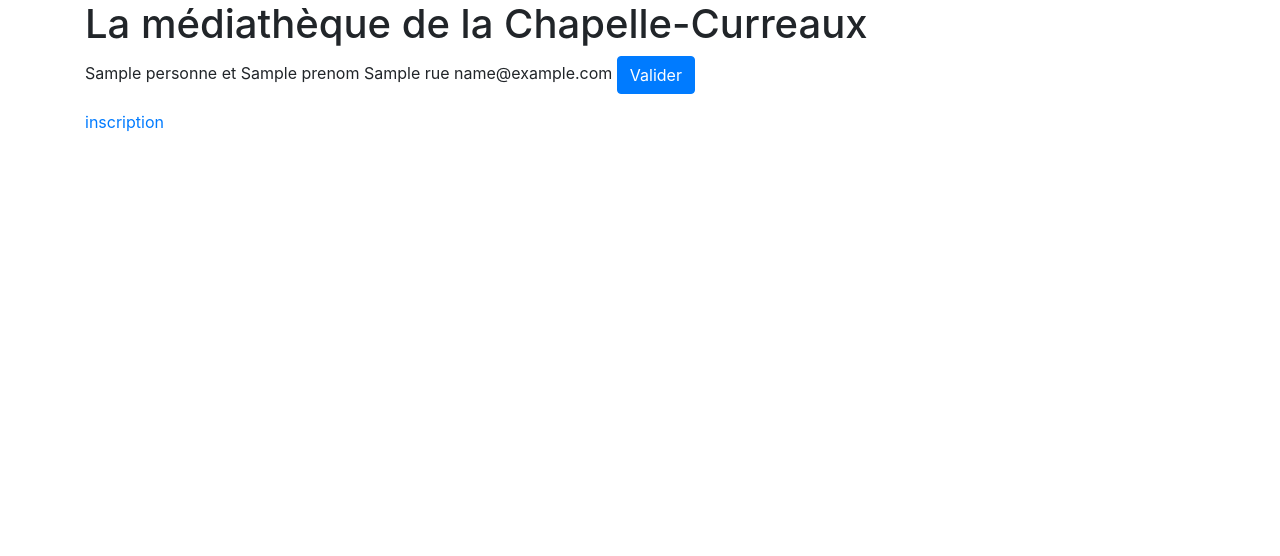
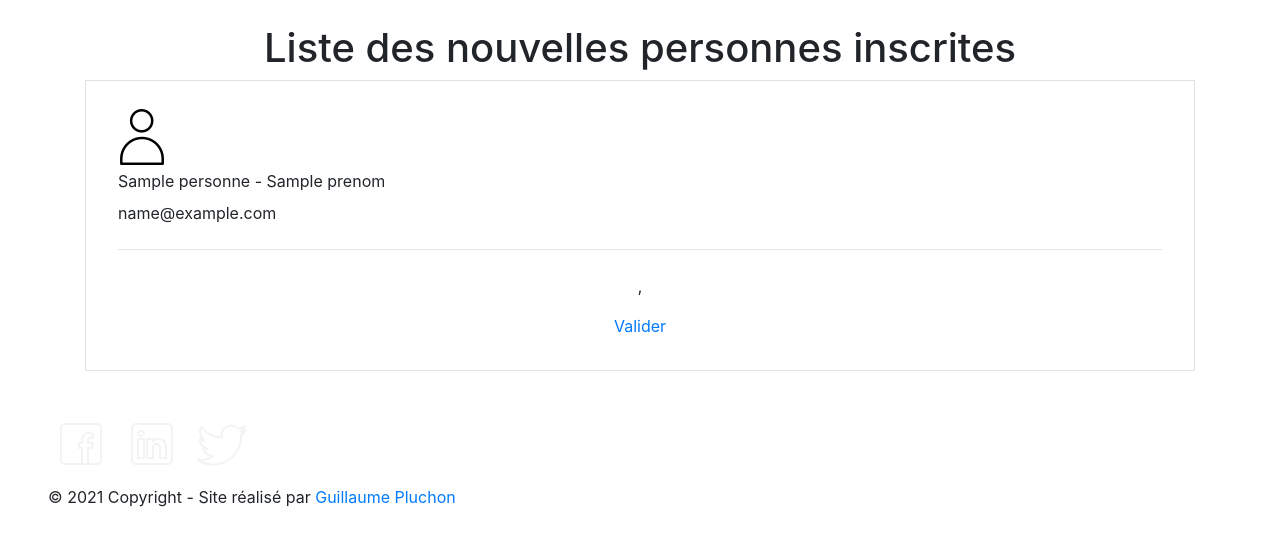
Before and after one commit to guitou35/app_mediatheque, a Symfony app: template templates/admin/validateUser.html.twig in a window 1280 px wide. Shown: the part 56-612 px from the top of the page. Run offline with Twig, Linux system fonts and the light colour scheme; the template is opened without the code that fills it: most values are stand-ins (such as "Sample title", 1, 10 or a date in 2020); some libraries are stand-ins or nearby versions.

Commit message:
[ADD] footer and style user validate page

```diff
--- a/templates/admin/validateUser.html.twig
+++ b/templates/admin/validateUser.html.twig
@@ -4,18 +4,12 @@
 
 {% block body %}
     <div class="container">
-        <h1>La médiathèque de la Chapelle-Curreaux</h1>
+        <h1 class="mx-auto text-center text-theme-blue font-semibold pt-4 text-4xl">Liste des nouvelles personnes inscrites</h1>
 
         {% for personne in personnes %}
-            <p>
-            {{ personne.nom }} et {{ personne.prenom }}
-            {{ personne.adresse.rue }}
-            {{ personne.email }}
-            <a href="{{ path('admin_validate_new_user',{'id':personne.id}) }}" class="btn btn-primary">Valider</a>
-            </p>
+            {% include 'components/_card_personne.html.twig' %}
         {% endfor %}
 
-        <a href="{{ path('inscription') }}">inscription</a>
     </div>
 
 {% endblock %}
--- a/templates/base.html.twig
+++ b/templates/base.html.twig
@@ -23,5 +23,6 @@
 <body>
 {% include('layout/_header.html.twig') %}
 {% block body %}{% endblock %}
+{% include 'layout/_footer.html.twig' %}
 </body>
 </html>
--- /dev/null
+++ b/templates/components/_card_personne.html.twig
@@ -0,0 +1,17 @@
+<div class="m-6 border rounded-md flex flex-col mx-auto shadow-xl bg-white card-person p-4" id="personne-{{ personne.id }}">
+    <div class="mx-auto"><img class="rounded-t-md" src="{{ asset('images/user.png') }}"
+                               alt="livre images"></div>
+    <div class="text-theme-blue text-lg font-semibold mx-auto px-2">{{ personne.nom }} - {{ personne.prenom }} </div>
+    <div class="text-theme-blue italic mx-auto p-2">{{ personne.email }}</div>
+    <div class="px-2">
+        <hr>
+        <div class="text-center p-2">
+
+            {{ personne.adresse.rue }}, <br>
+            {{ personne.adresse.codePostal }} {{ personne.adresse.ville }}
+        </div>
+        <div class="text-center p-2 ">
+            <a href="{{ path('admin_validate_new_user',{'id':personne.id}) }}" class="bttn style-none" >Valider</a>
+        </div>
+    </div>
+</div>
--- /dev/null
+++ b/templates/layout/_footer.html.twig
@@ -0,0 +1,19 @@
+<footer class="bg-theme-purple flex flex-col justify-center items-center p-5">
+
+    <div class="flex flex-row">
+        <a href="#">
+            <img class="px-2" src="{{ asset('images/facebook.svg') }}" alt="facebook">
+        </a>
+        <a href="#">
+            <img class="px-2" src="{{ asset('images/linkedin.svg') }}" alt="linkedin">
+        </a>
+        <a href="#">
+            <img class="px-2" src="{{ asset('images/twitter.svg') }}" alt="twitter">
+        </a>
+    </div>
+    <div class="pt-3">
+        © 2021 Copyright - Site réalisé par <a href="mailto:guitou.pluchon@gmail.com">Guillaume Pluchon</a>
+    </div>
+
+
+</footer>
```
Also changed, not shown: assets/styles/app.css (+19 -1 lines), public/images/facebook.svg (added), public/images/linkedin.svg (added), public/images/twitter.svg (added), public/images/user.png (added), 1 other file.
